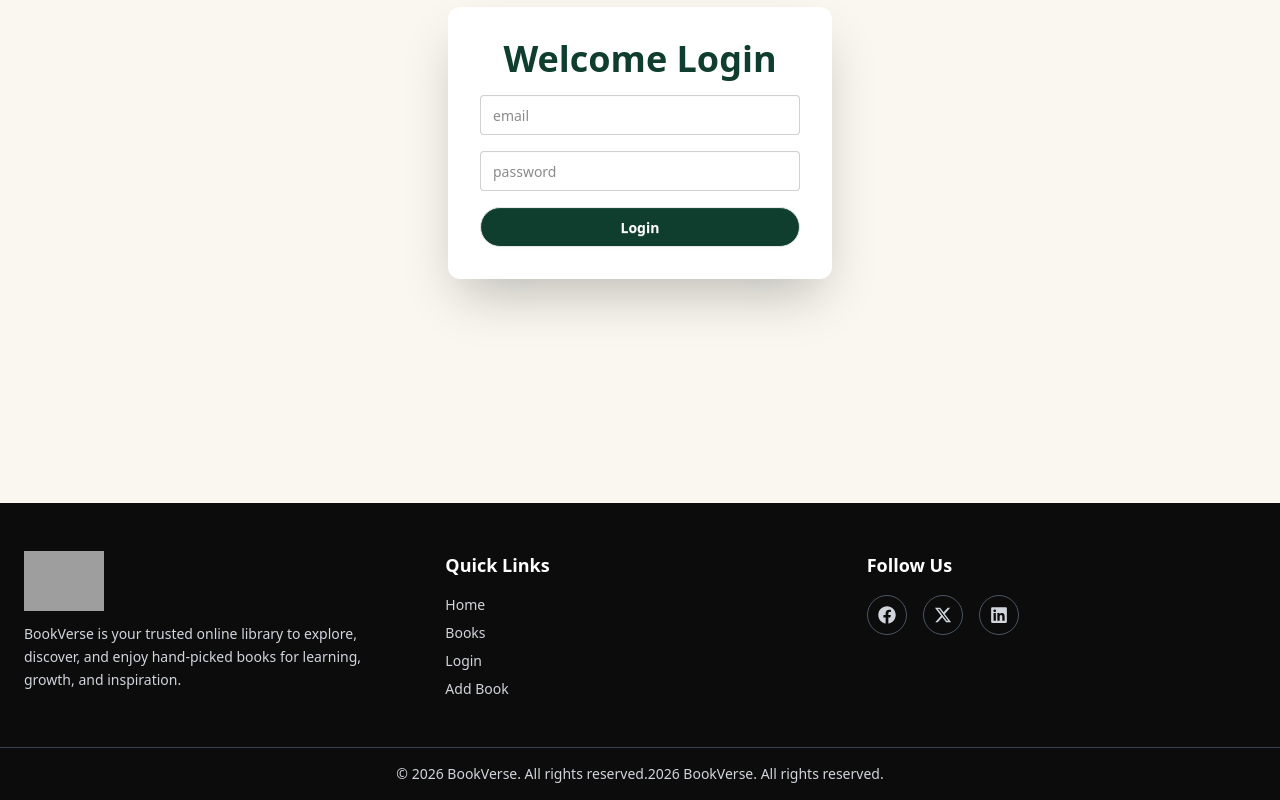
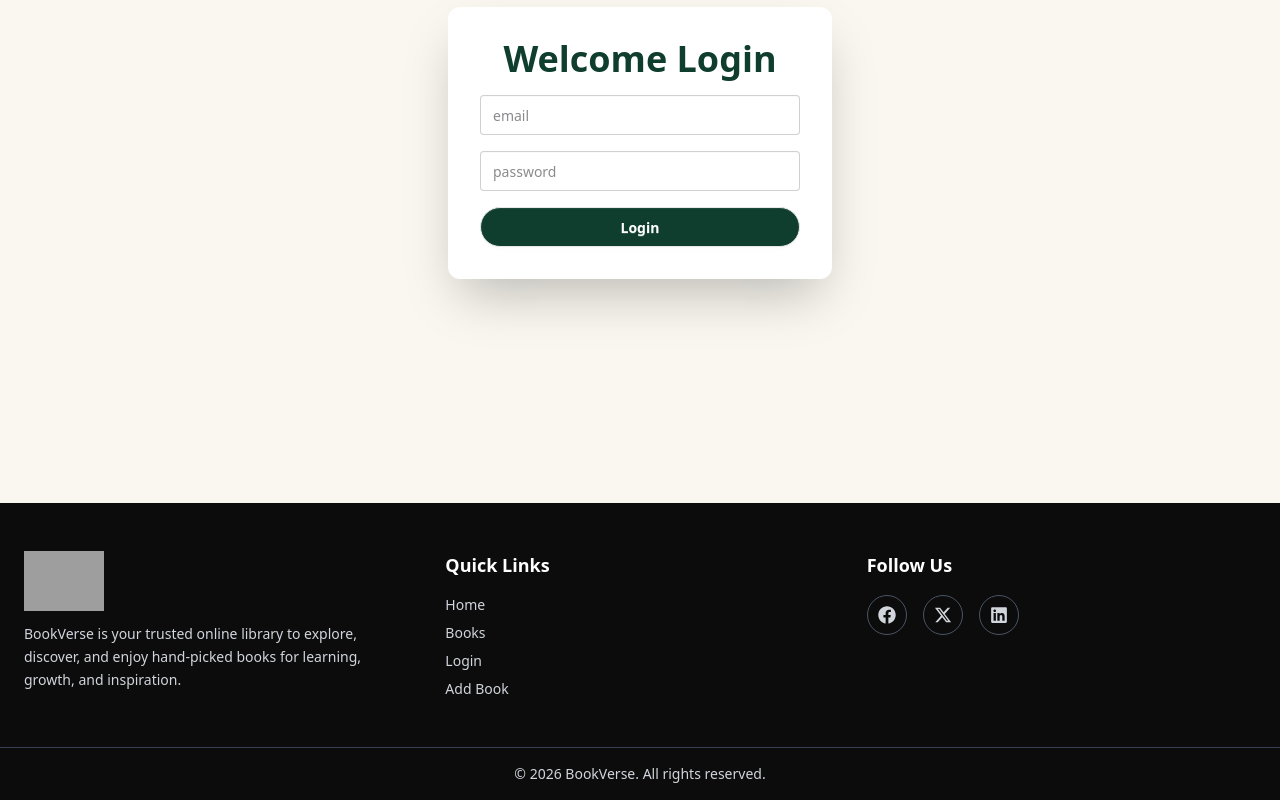
Before and after one commit to sucharita4867/BookNest, a Next.js app in the folder booknest/: page /login in a window 1280 px wide. Shown: the part 293-1093 px from the top of the page. Built offline with nearby package versions, Linux system fonts and the light colour scheme; grey boxes are pictures that could not be loaded.

Commit message:
delete bottom line

```diff
--- a/booknest/src/Components/Footer.jsx
+++ b/booknest/src/Components/Footer.jsx
@@ -101,7 +101,6 @@ const Footer = () => {
       {/* Bottom */}
       <div className="border-t border-gray-700 text-center py-4 text-sm">
         © {new Date().getFullYear()} BookVerse. All rights reserved.
-        {new Date().getFullYear()} BookVerse. All rights reserved.
       </div>
     </footer>
   );
```
